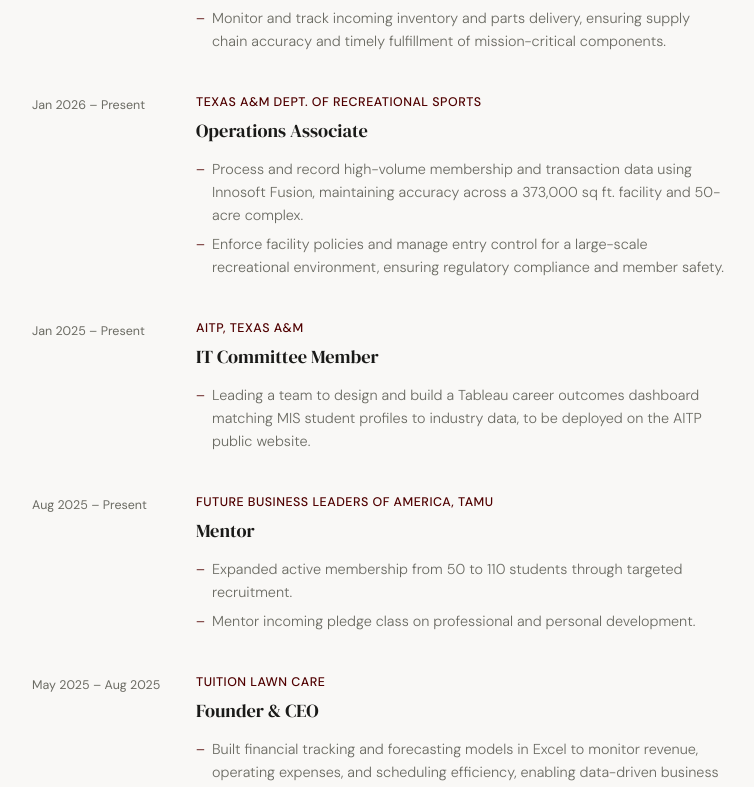
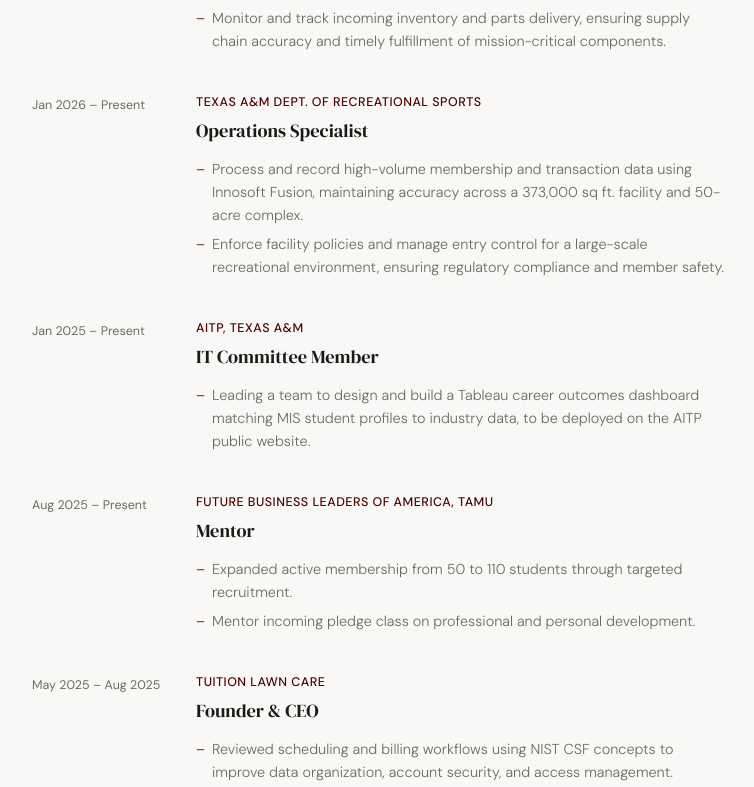
Before and after one commit to ethan12hardy/Website, a Next.js app: page / in a window 1280 px wide. Shown: the part 1844-2631 px from the top of the page, without its empty margins (260-1014 px from the left). Built offline with nearby package versions, Linux system fonts and the light colour scheme.

Commit message:
Change role from 'Operations Associate' to 'Operations Specialist'

```diff
--- a/app/page.tsx
+++ b/app/page.tsx
@@ -49,7 +49,7 @@
       ],
     },
     {
-      role: "Operations Associate",
+      role: "Operations Specialist",
       company: "Texas A&M Dept. of Recreational Sports",
       period: "Jan 2026 – Present",
       bullets: [
@@ -79,6 +79,7 @@
       company: "Tuition Lawn Care",
       period: "May 2025 – Aug 2025",
       bullets: [
+        "Reviewed scheduling and billing workflows using NIST CSF concepts to improve data organization, account security, and access management.",
         "Built financial tracking and forecasting models in Excel to monitor revenue, operating expenses, and scheduling efficiency, enabling data-driven business decisions.",
         "Directed a crew of employees, managing task delegation, quality control, and client satisfaction across all service engagements.",
       ],
```
